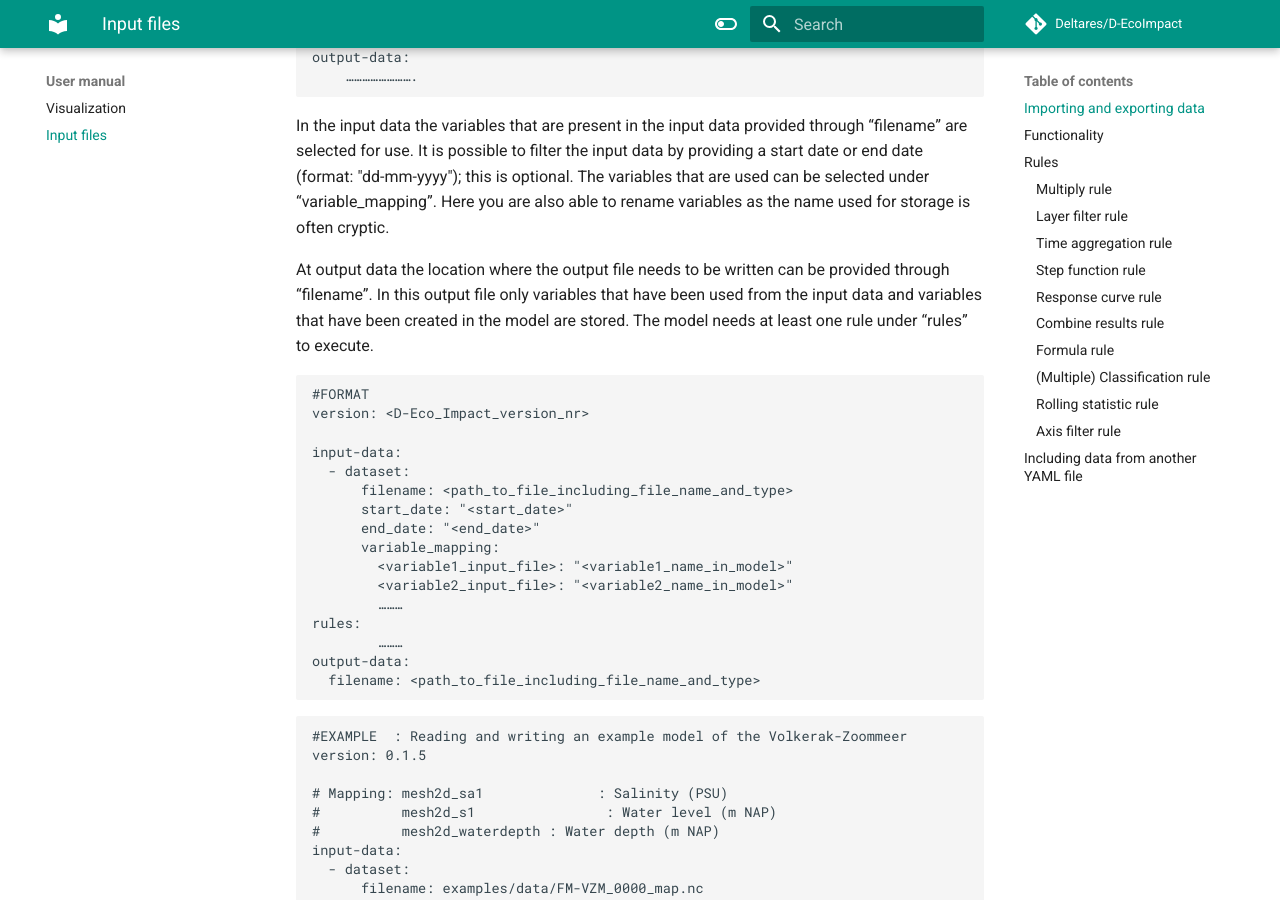
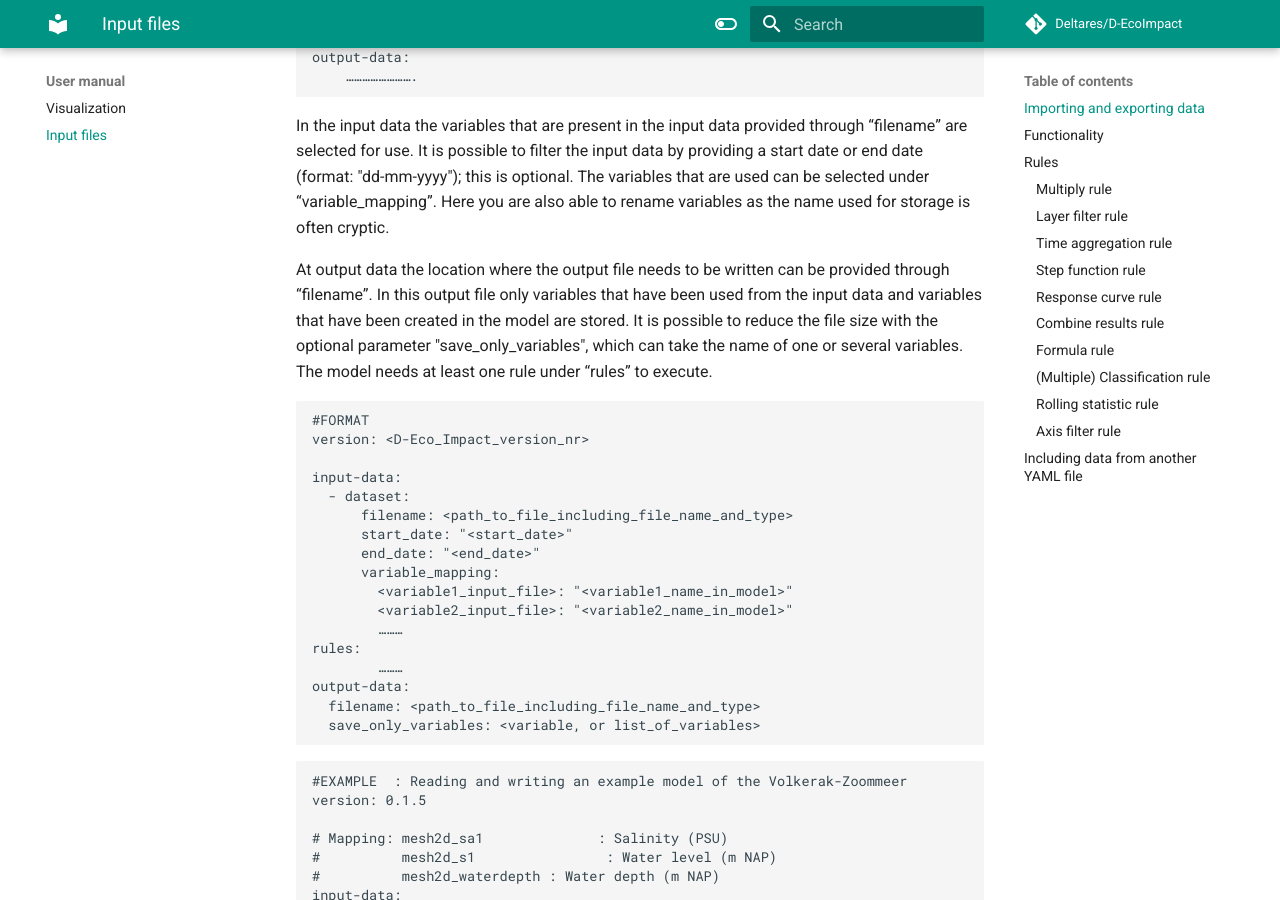
Before and after one commit to Deltares/D-EcoImpact, an MkDocs documentation site: the page built from docs/manual/input.md, in a window 1280 px wide and 900 px high, scrolled down 616 px. Built offline with MkDocs 1.6.1 and Material for MkDocs 9.7.7, drawn with Linux system fonts in a browser that asks for light colours; comment, search, counter and statistics services are not loaded; the version menu is left out.

Commit message:
Add documentation of save_only_variable

````diff
--- a/docs/manual/input.md
+++ b/docs/manual/input.md
@@ -19,7 +19,7 @@ output-data:
 
 In the input data the variables that are present in the input data provided through “filename” are selected for use. It is possible to filter the input data by providing a start date or end date (format: "dd-mm-yyyy"); this is optional. The variables that are used can be selected under “variable_mapping”. Here you are also able to rename variables as the name used for storage is often cryptic.
 
-At output data the location where the output file needs to be written can be provided through “filename”. In this output file only variables that have been used from the input data and variables that have been created in the model are stored.
+At output data the location where the output file needs to be written can be provided through “filename”. In this output file only variables that have been used from the input data and variables that have been created in the model are stored. It is possible to reduce the file size with the optional parameter "save_only_variables", which can take the name of one or several variables.
 The model needs at least one rule under “rules” to execute.
 
 ```
@@ -39,6 +39,7 @@ rules:
         ………
 output-data:
   filename: <path_to_file_including_file_name_and_type>
+  save_only_variables: <variable, or list_of_variables>
 ```
 
 ```
````
